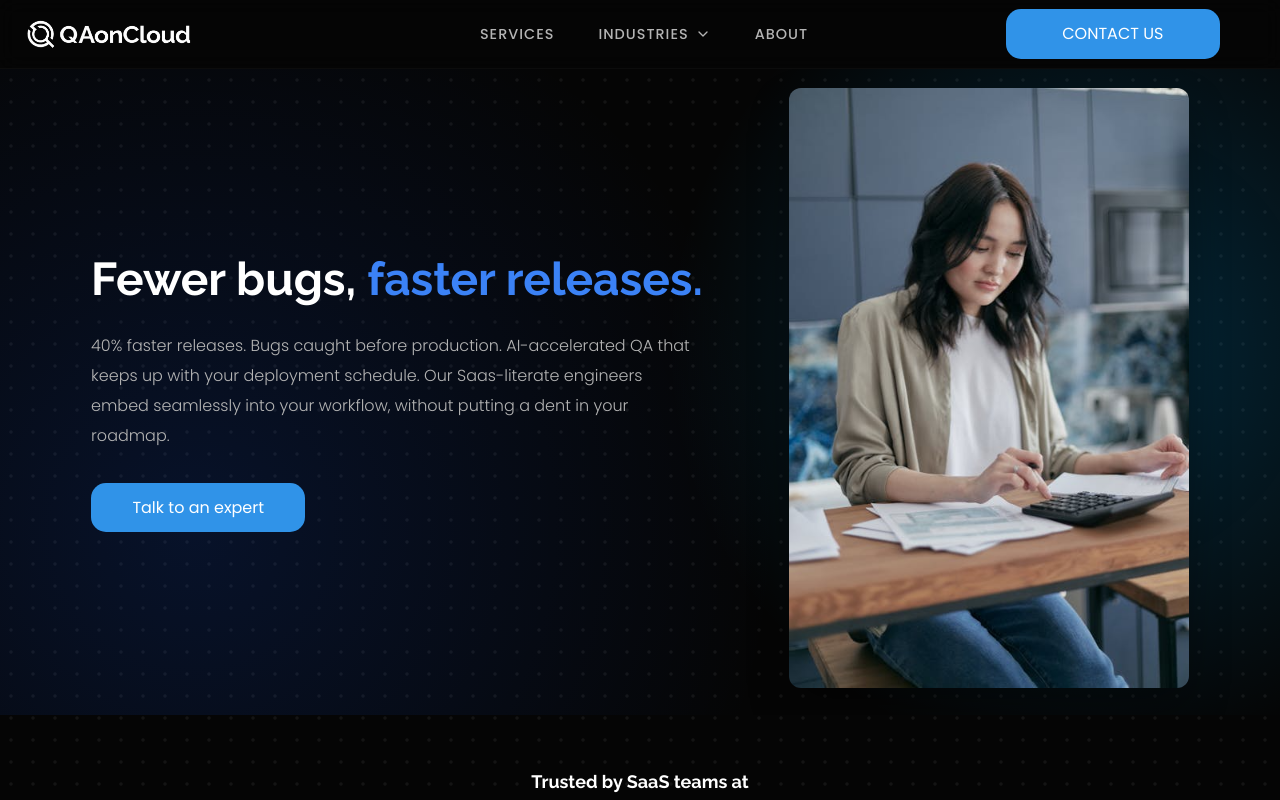
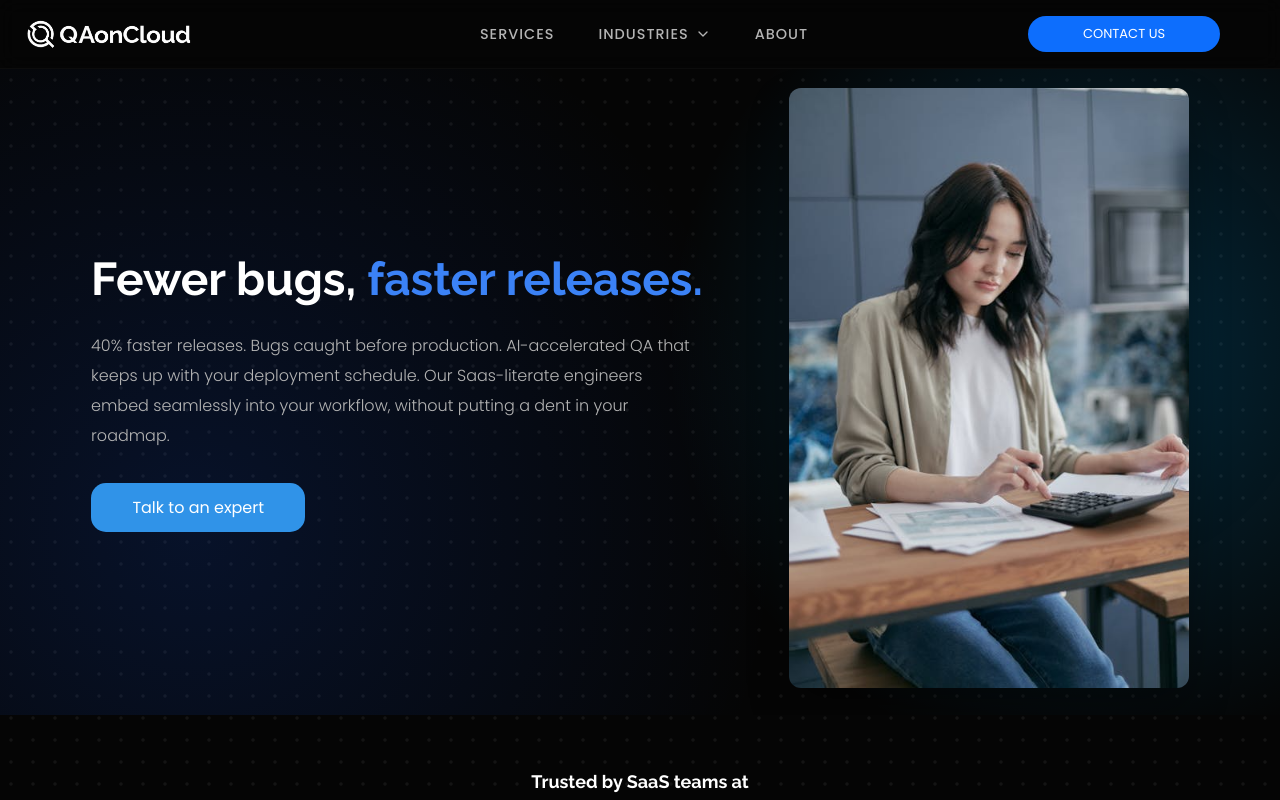
Before and after one commit to whitedevil1233rrffrfrrferf/QAoncloud-Typescript, a Next.js app: page /Saas in a window 1280 px wide. Shown: the top 800 px of the page. Built offline with nearby package versions, Linux system fonts and the light colour scheme.

Commit message:
Contactbutton UI update to sasi branch

```diff
--- a/src/components/Navbar.module.css
+++ b/src/components/Navbar.module.css
@@ -13,6 +13,7 @@
 
 .container {
   max-width: 1400px;
+  position: sticky;
   margin: 0 auto;
   padding: 0.25rem 1rem;
   display: flex;
@@ -116,6 +117,30 @@
   letter-spacing: 1px;
   white-space: nowrap;
 }
+
+.continue_btn {
+  display: flex;
+  align-items: center;
+}
+
+.contactBtn {
+  background-color: #0d6efd;
+  color: #fff;
+  padding: 7px 0px;
+  font-size: 13px;
+  font-weight: 400;
+  border-radius: 25px;
+  border: none;
+  text-decoration: none;
+  cursor: pointer;
+  transition: all 0.3s ease;
+}
+
+.contactBtn:hover {
+  background-color: #0b5dd79a;
+  color: #fff;
+}
+
 
 .ctaButton:hover {
   background: rgba(0, 172, 255, 0.1);
--- a/src/components/Navbar.tsx
+++ b/src/components/Navbar.tsx
@@ -126,15 +126,21 @@ const Navbar = () => {
 
 
 
+
+
           <div className={styles.navRight}>
-
-            <div className={styles.buttonContainer}>
-              <Button href="/how-we-work" variant="primary">
+            <div className={styles.continue_btn}>
+              <Button
+                href="/how-we-work"
+                variant="primary"
+                className={styles.contactBtn}
+              >
                 CONTACT US
               </Button>
             </div>
           </div>
         </div>
+
 
         <div className={styles.menuButtonWrapper}>
           <button
```
